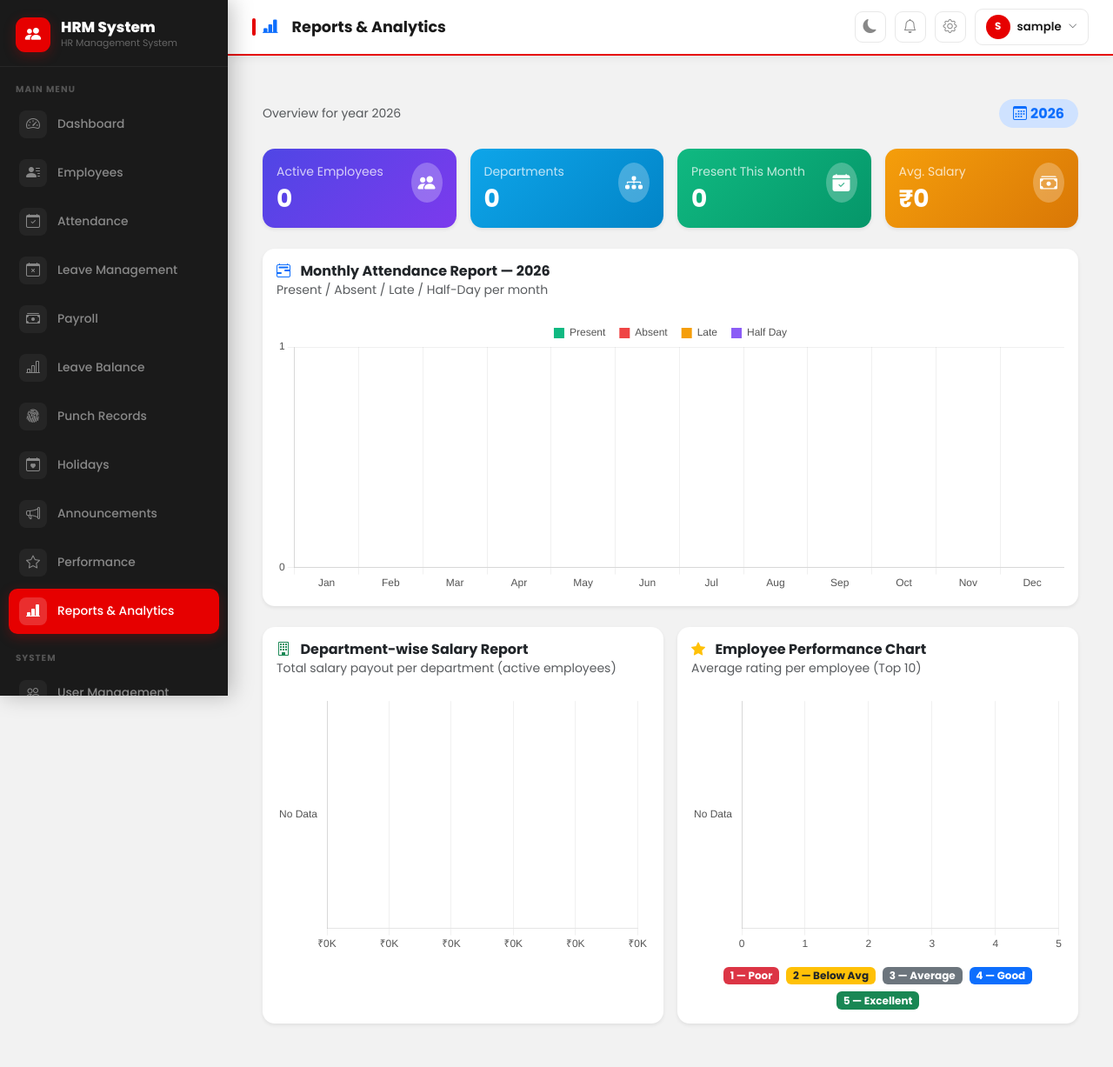
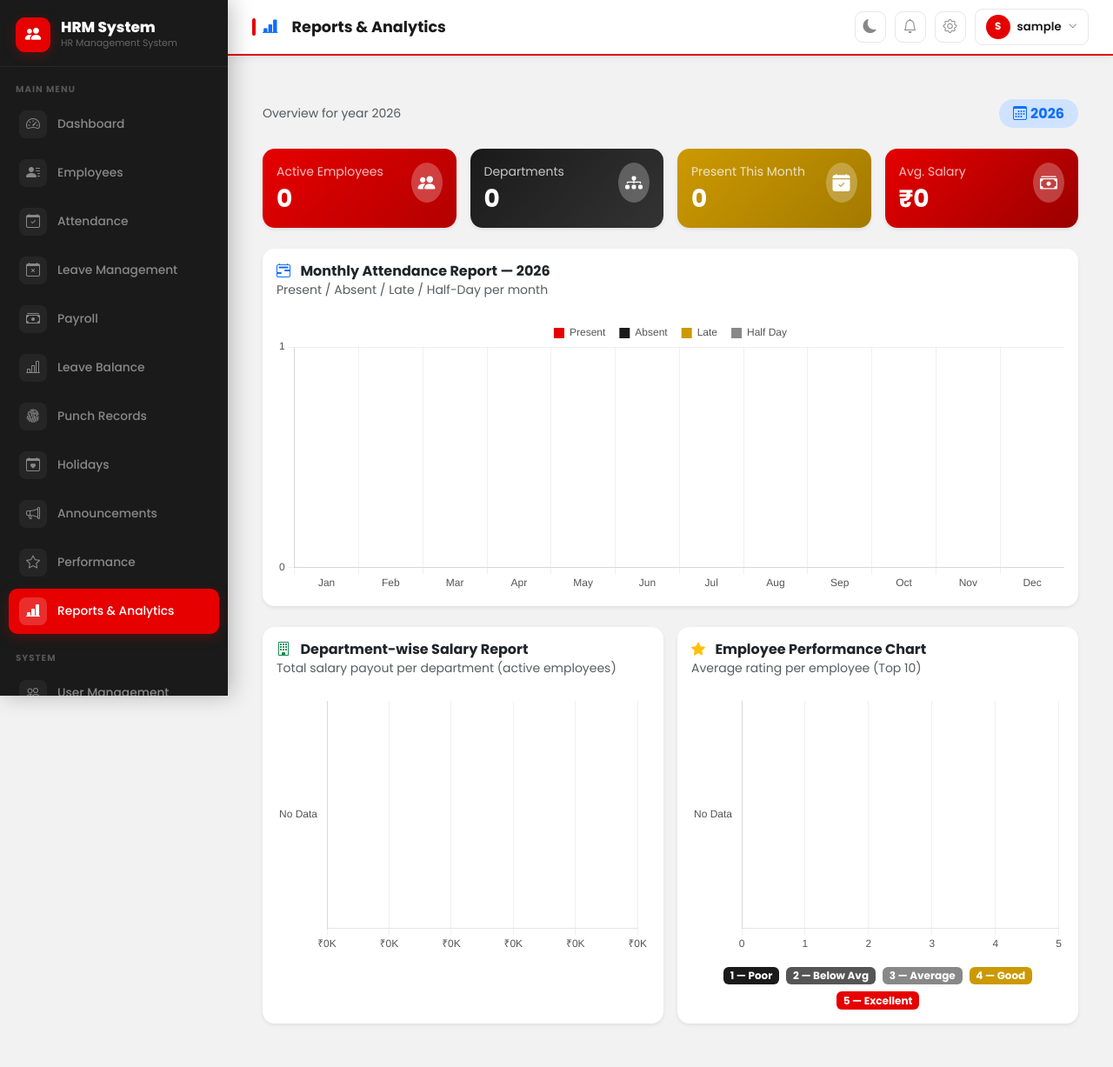
Before and after one commit to muthupalpandiyan12-hub/hrm-django, a Django app: page /core/reports/ in a window 1280 px wide. Shown: the whole page at 87% size. Run offline with Django 4.2, Linux system fonts and the light colour scheme; the visitor is signed in with stand-in values (Sample User, id 1); data that the repository does not hold is empty.

Commit message:
Match reports page colors to HRM red/black/yellow brand theme
Co-Authored-By: Claude Sonnet 4.6 <noreply@anthropic.com>

```diff
--- a/templates/core/reports.html
+++ b/templates/core/reports.html
@@ -17,7 +17,7 @@
   <!-- Summary Cards -->
   <div class="row g-3 mb-4">
     <div class="col-6 col-md-3">
-      <div class="card border-0 shadow-sm h-100" style="background:linear-gradient(135deg,#4f46e5,#7c3aed);">
+      <div class="card border-0 shadow-sm h-100" style="background:linear-gradient(135deg,#E60000,#b30000);">
         <div class="card-body text-white">
           <div class="d-flex justify-content-between align-items-start">
             <div>
@@ -32,7 +32,7 @@
       </div>
     </div>
     <div class="col-6 col-md-3">
-      <div class="card border-0 shadow-sm h-100" style="background:linear-gradient(135deg,#0ea5e9,#0284c7);">
+      <div class="card border-0 shadow-sm h-100" style="background:linear-gradient(135deg,#1a1a1a,#333);">
         <div class="card-body text-white">
           <div class="d-flex justify-content-between align-items-start">
             <div>
@@ -47,7 +47,7 @@
       </div>
     </div>
     <div class="col-6 col-md-3">
-      <div class="card border-0 shadow-sm h-100" style="background:linear-gradient(135deg,#10b981,#059669);">
+      <div class="card border-0 shadow-sm h-100" style="background:linear-gradient(135deg,#CC9900,#a37a00);">
         <div class="card-body text-white">
           <div class="d-flex justify-content-between align-items-start">
             <div>
@@ -62,7 +62,7 @@
       </div>
     </div>
     <div class="col-6 col-md-3">
-      <div class="card border-0 shadow-sm h-100" style="background:linear-gradient(135deg,#f59e0b,#d97706);">
+      <div class="card border-0 shadow-sm h-100" style="background:linear-gradient(135deg,#E60000,#990000);">
         <div class="card-body text-white">
           <div class="d-flex justify-content-between align-items-start">
             <div>
@@ -157,11 +157,11 @@
           </div>
           <!-- Rating scale legend -->
           <div class="d-flex flex-wrap gap-2 mt-3 justify-content-center">
-            <span class="badge bg-danger">1 — Poor</span>
-            <span class="badge bg-warning text-dark">2 — Below Avg</span>
-            <span class="badge bg-secondary">3 — Average</span>
-            <span class="badge bg-primary">4 — Good</span>
-            <span class="badge bg-success">5 — Excellent</span>
+            <span class="badge" style="background:#1a1a1a;">1 — Poor</span>
+            <span class="badge" style="background:#555;">2 — Below Avg</span>
+            <span class="badge" style="background:#888;color:#fff;">3 — Average</span>
+            <span class="badge" style="background:#CC9900;">4 — Good</span>
+            <span class="badge" style="background:#E60000;">5 — Excellent</span>
           </div>
         </div>
       </div>
@@ -198,10 +198,10 @@ new Chart(document.getElementById('attendanceChart'), {
   data: {
     labels: monthNames,
     datasets: [
-      { label: 'Present',  data: presentData,  backgroundColor: '#10b981', borderRadius: 4 },
-      { label: 'Absent',   data: absentData,   backgroundColor: '#ef4444', borderRadius: 4 },
-      { label: 'Late',     data: lateData,     backgroundColor: '#f59e0b', borderRadius: 4 },
-      { label: 'Half Day', data: halfDayData,  backgroundColor: '#8b5cf6', borderRadius: 4 },
+      { label: 'Present',  data: presentData,  backgroundColor: '#E60000', borderRadius: 4 },
+      { label: 'Absent',   data: absentData,   backgroundColor: '#1a1a1a', borderRadius: 4 },
+      { label: 'Late',     data: lateData,     backgroundColor: '#CC9900', borderRadius: 4 },
+      { label: 'Half Day', data: halfDayData,  backgroundColor: '#888888', borderRadius: 4 },
     ]
   },
   options: {
@@ -221,8 +221,8 @@ new Chart(document.getElementById('attendanceChart'), {
 
 // ── 2. Department-wise Salary Horizontal Bar ──────────────────────────────────
 const deptColors = [
-  '#4f46e5','#0ea5e9','#10b981','#f59e0b','#ef4444',
-  '#8b5cf6','#ec4899','#14b8a6','#f97316','#64748b'
+  '#E60000','#1a1a1a','#CC9900','#b30000','#333333',
+  '#a37a00','#ff3333','#555555','#ffcc00','#800000'
 ];
 new Chart(document.getElementById('deptSalaryChart'), {
   type: 'bar',
@@ -257,7 +257,7 @@ new Chart(document.getElementById('deptSalaryChart'), {
 
 // ── 3. Performance Radar / Horizontal Bar ────────────────────────────────────
 const perfBg = perfRatings.map(r =>
-  r >= 4.5 ? '#10b981' : r >= 3.5 ? '#4f46e5' : r >= 2.5 ? '#f59e0b' : '#ef4444'
+  r >= 4.5 ? '#E60000' : r >= 3.5 ? '#CC9900' : r >= 2.5 ? '#555555' : '#1a1a1a'
 );
 new Chart(document.getElementById('perfChart'), {
   type: 'bar',
```
